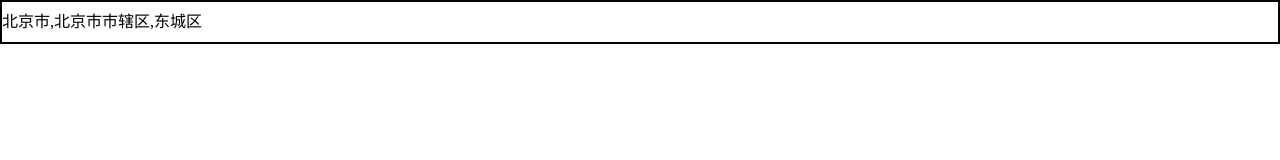
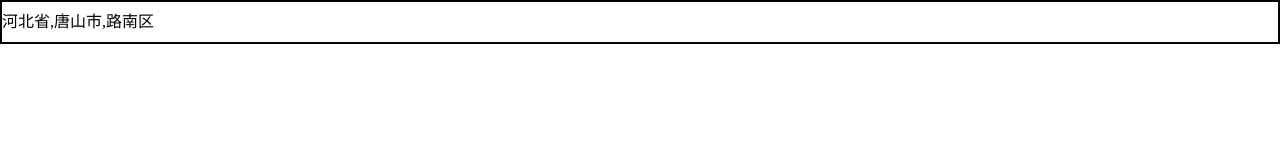
Before and after one commit to hjx5309/province, a plain HTML site: page item.html in a window 1280 px wide. Drawn offline with Linux system fonts and the light colour scheme.

Commit message:
解决通过code显示省市区名称的问题

```diff
--- a/item.html
+++ b/item.html
@@ -172,8 +172,43 @@
     up2Data=City[0]
     up3Data=Area[0]
     $(".content").html(up1Data.value+","+up2Data.value+","+ up3Data.value).attr("code",up3Data.key);
-
+ //在数据里面的寻找code对应的名称
+    function diffName(code){
+        var codeNames={};
+        for(var i=0;i< Data.length;i++){
+            var jd=Data[i]
+            for(var a in jd)
+            if(code==jd[a]){
+                codeNames.Name=a;
+                codeNames.index=jd[a];
+            }
+        }
+        return codeNames
+    }
+    //将code分别进行分解得到省的名称，市的名称，区的名称,将这些名字进行合并,并将最后一个编码放在codes上
+    function codeToName(code){
+        var yy=[];
+        var xx={};
+        xx.Name=""
+        var PS=diffName(cutNum(code,2)+"0000");
+      var CS=diffName(cutNum(code,4)+"00");
+       var QS=diffName(code)
+        yy.push(PS)
+       yy.push(CS)
+       yy.push(QS);
+        console.log(yy[1].Name+"__"+yy[1].index)
+        for(var i=0;i<yy.length-1;i++){
+            xx.Name+=yy[i].Name+","
+        }
+        xx.Name+=yy[2].Name;
+        xx.code=yy[2].index
+        return xx
+    }
+  var ss="130202";
+  var ssValue=codeToName(ss);
+    $(".content").html(ssValue.Name).attr("code",ssValue.code);
     selectYes.addEventListener('click', function() {
+        $(".content").html(up1Data.value+","+up2Data.value+","+ up3Data.value).attr("code",up3Data.key);
         animaed.finish();//
         console.log(up1Data);
         console.log(up2Data);
```
